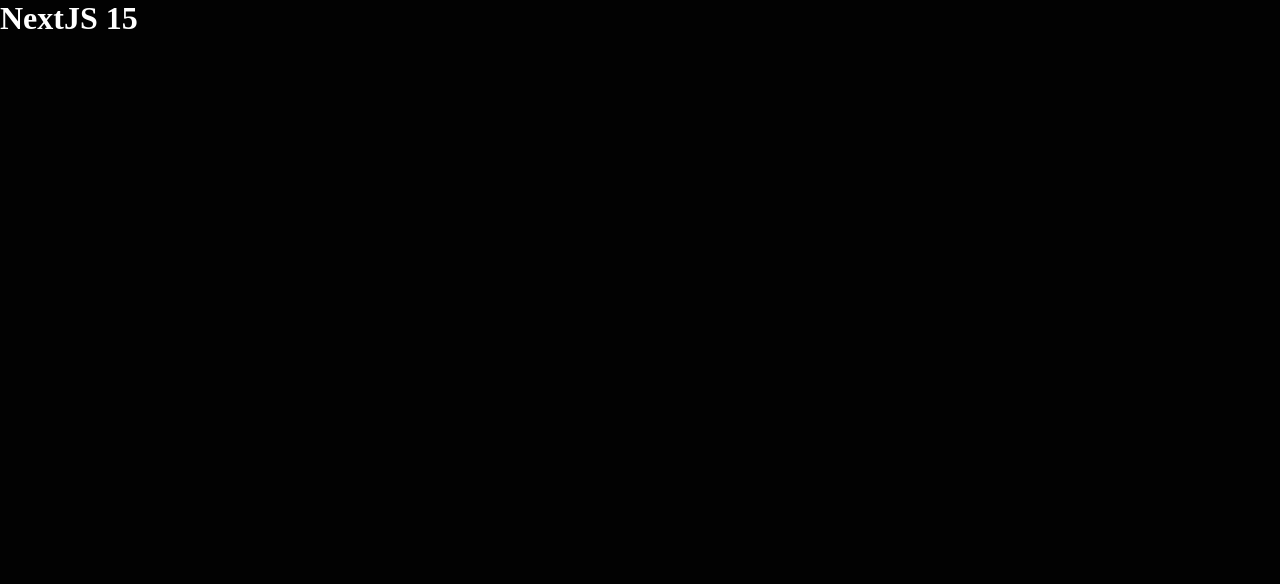
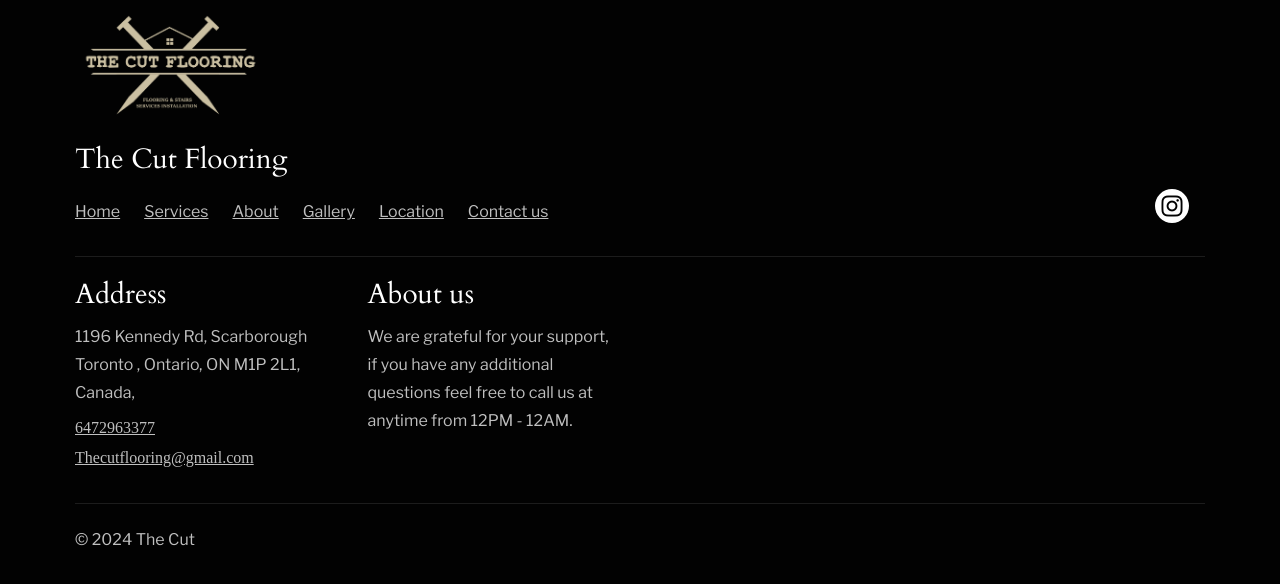
Before and after one commit to phanhuulan1/Tony-wood-floor-stairs-tiles, a Next.js app: page / in a window 1280 px wide. Shown: the top 584 px of the page. Built offline with nearby package versions, Linux system fonts and the light colour scheme.

Commit message:
Create footer page

```diff
--- a/src/app/globals.css
+++ b/src/app/globals.css
@@ -1,3 +1,4 @@
 @import url('../styles/reset.css');
 @import url('../styles/grid.css');
 @import url('../styles/variables.css');
+@import url('../styles/footer.css');
--- a/src/app/page.tsx
+++ b/src/app/page.tsx
@@ -1,9 +1,12 @@
+import Footer from "@/components/Footer";
+
 export default function Home() {
   return (
     <main>
-      <div>
+      {/* <div>
         <h1 className="title-heading">NextJS 15</h1>
-      </div>
+      </div> */}
+      <Footer />
     </main>
   );
 }
--- /dev/null
+++ b/src/components/Footer.tsx
@@ -0,0 +1,92 @@
+import Link from "next/link";
+import TheCutFlooringLogo from "../assets/images/the-cut-flooring-logo.png";
+
+const Footer = () => {
+  return (
+    <footer className="section footer-section">
+      <div className="container">
+        <div className="footer-logo">
+          <Link className="footer-link" href="/">
+            <div className="wrapper-logo">
+              <img
+                className="the-cut-logo"
+                src={TheCutFlooringLogo.src}
+                alt="The cut flooring Logo"
+              />
+            </div>
+            <p className="the-cut-title">The Cut Flooring</p>
+          </Link>
+        </div>
+        <div className="wrapper-footer-menu">
+          <ul className="footer-menu">
+            <li className="footer-menu-item">
+              <Link className="footer-menu-link" href="">
+                Home
+              </Link>
+            </li>
+            <li className="footer-menu-item">
+              <Link className="footer-menu-link" href="">
+                Services
+              </Link>
+            </li>
+            <li className="footer-menu-item">
+              <Link className="footer-menu-link" href="">
+                About
+              </Link>
+            </li>
+            <li className="footer-menu-item">
+              <Link className="footer-menu-link" href="">
+                Gallery
+              </Link>
+            </li>
+            <li className="footer-menu-item">
+              <Link className="footer-menu-link" href="">
+                Location
+              </Link>
+            </li>
+            <li className="footer-menu-item">
+              <Link className="footer-menu-link" href="">
+                Contact us
+              </Link>
+            </li>
+          </ul>
+          <div className="footer-instagram">
+            <div className="wrapper-instagram">
+              <i className="fa-brands fa-instagram"></i>
+            </div>
+          </div>
+        </div>
+        <div className="divider-line" />
+        <ul className="row">
+          <li className="col-3 col-small-6">
+            <div className="footer-item footer-address">
+              <h3 className="footer-title">Address</h3>
+              <p className="footer-sub-title">
+                1196 Kennedy Rd, Scarborough <br /> Toronto , Ontario, ON M1P
+                2L1, Canada,
+              </p>
+              <p className="footer-contact">
+                <Link href="">6472963377</Link>
+              </p>
+              <p className="footer-contact">
+                <Link href="">Thecutflooring@gmail.com</Link>
+              </p>
+            </div>
+          </li>
+          <li className="col-3 col-small-6">
+            <div className="footer-item footer-about">
+              <h3 className="footer-title">About us</h3>
+              <p className="footer-sub-title">
+                We are grateful for your support, if you have any additional
+                questions feel free to call us at anytime from 12PM - 12AM.
+              </p>
+            </div>
+          </li>
+        </ul>
+        <div className="divider-line" />
+        <p className="copy-right">© 2024 The Cut</p>
+      </div>
+    </footer>
+  );
+};
+export default Footer;
--- /dev/null
+++ b/src/styles/footer.css
@@ -0,0 +1,114 @@
+.footer-section {
+  display: flex;
+}
+
+.footer-section .footer-link {
+  display: inline-block;
+  text-decoration: none;
+}
+
+.footer-section .the-cut-logo {
+  max-width: 192px;
+  max-height: 134px;
+  object-fit: cover;
+}
+
+.footer-section .the-cut-title {
+  color: var(--white);
+  font-family: "Cardo";
+  font-size: var(--font-28);
+  font-weight: 400;
+  line-height: 42px;
+}
+
+.footer-section .footer-menu {
+  margin-top: 12px;
+  display: flex;
+  flex-wrap: wrap;
+}
+
+.footer-section .footer-menu-item {
+  margin-right: 24px;
+}
+
+.footer-section .footer-menu-link {
+  padding: 8px 0;
+  color: var(--cloud-white);
+  font-family: "Libre Franklin";
+  font-size: var(--font-16);
+  line-height: 24px;
+  font-weight: 400;
+  text-decoration: underline;
+}
+
+.footer-section .footer-item {
+  max-width: 290px;
+}
+
+.footer-section .footer-title {
+  margin-bottom: 12px;
+  color: var(--white);
+  font-size: var(--font-28);
+  font-family: 'Cardo';
+  font-weight: 400;
+  line-height: 34px;
+}
+
+.footer-section .footer-sub-title {
+  margin-bottom: 12px;
+  color: var(--cloud-white);
+  font-family: "Libre Franklin";
+  font-size: var(--font-16);
+  font-weight: 400;
+  line-height: 28px;
+}
+
+.footer-section .footer-contact {
+  margin-bottom: 12px;
+}
+
+.footer-section .footer-contact>a {
+  color: var(--cloud-white);
+  text-decoration: underline;
+}
+
+.footer-section .divider-line {
+  margin-top: 24px;
+  height: 1px;
+  background-color: var(--whisper-white);
+}
+
+.footer-section .copy-right {
+  margin-top: 24px;
+  padding-bottom: 24px;
+  color: var(--cloud-white);
+  font-family: "Libre Franklin";
+  font-size: var(--font-16);
+  font-weight: 400;
+  line-height: 24px;
+}
+
+.footer-section .footer-instagram {
+  min-width: 50px;
+}
+
+.footer-section .wrapper-instagram {
+  position: relative;
+  width: 34px;
+  height: 34px;
+  display: flex;
+  align-items: center;
+  flex-direction: row-reverse;
+  justify-content: center;
+  cursor: pointer;
+  color: var(--deep-black);
+  border-radius: 50%;
+  background: var(--white);
+  font-size: var(--font-24);
+}
+
+.footer-section .wrapper-footer-menu {
+  display: flex;
+  align-items: center;
+  justify-content: space-between;
+}
```
